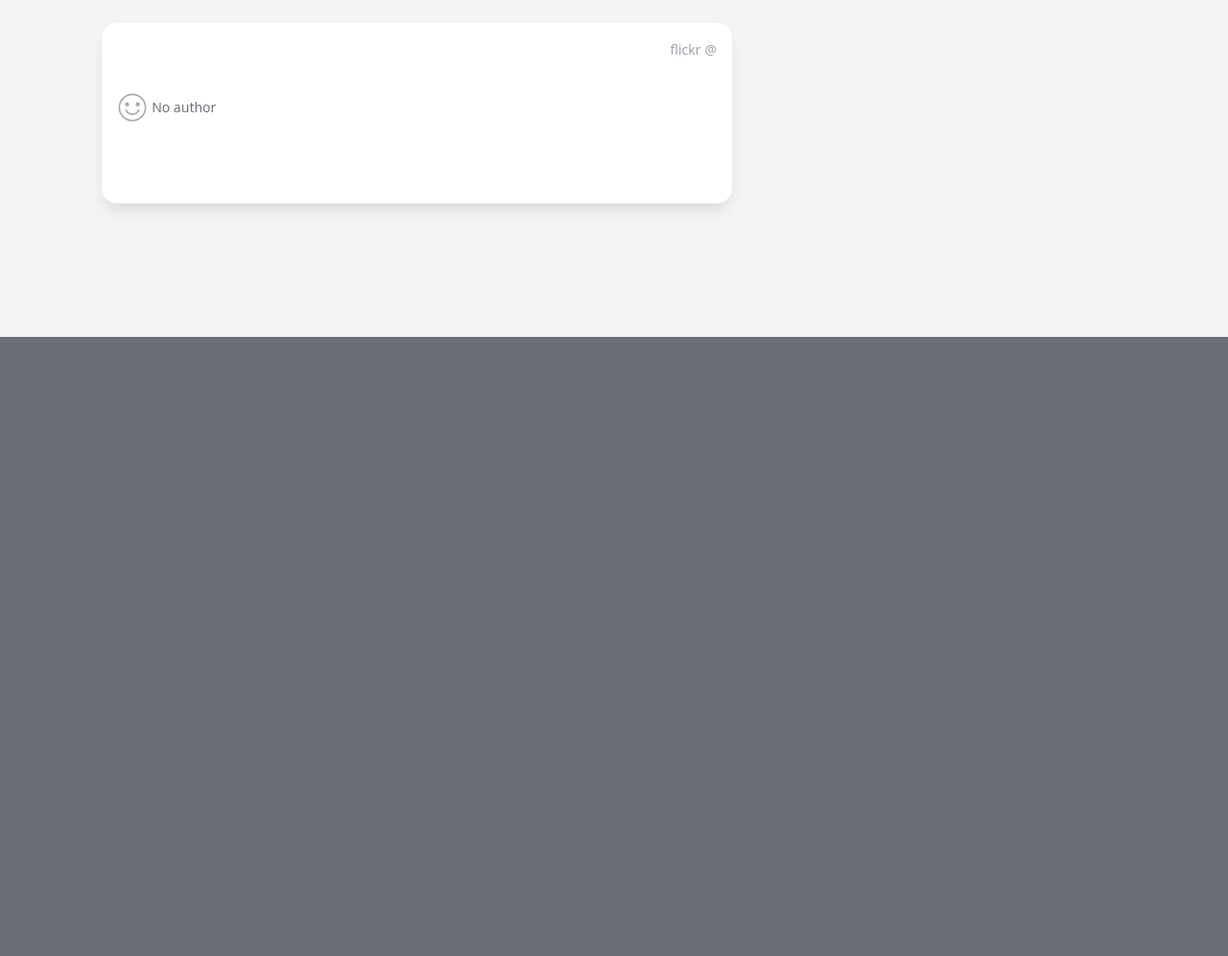
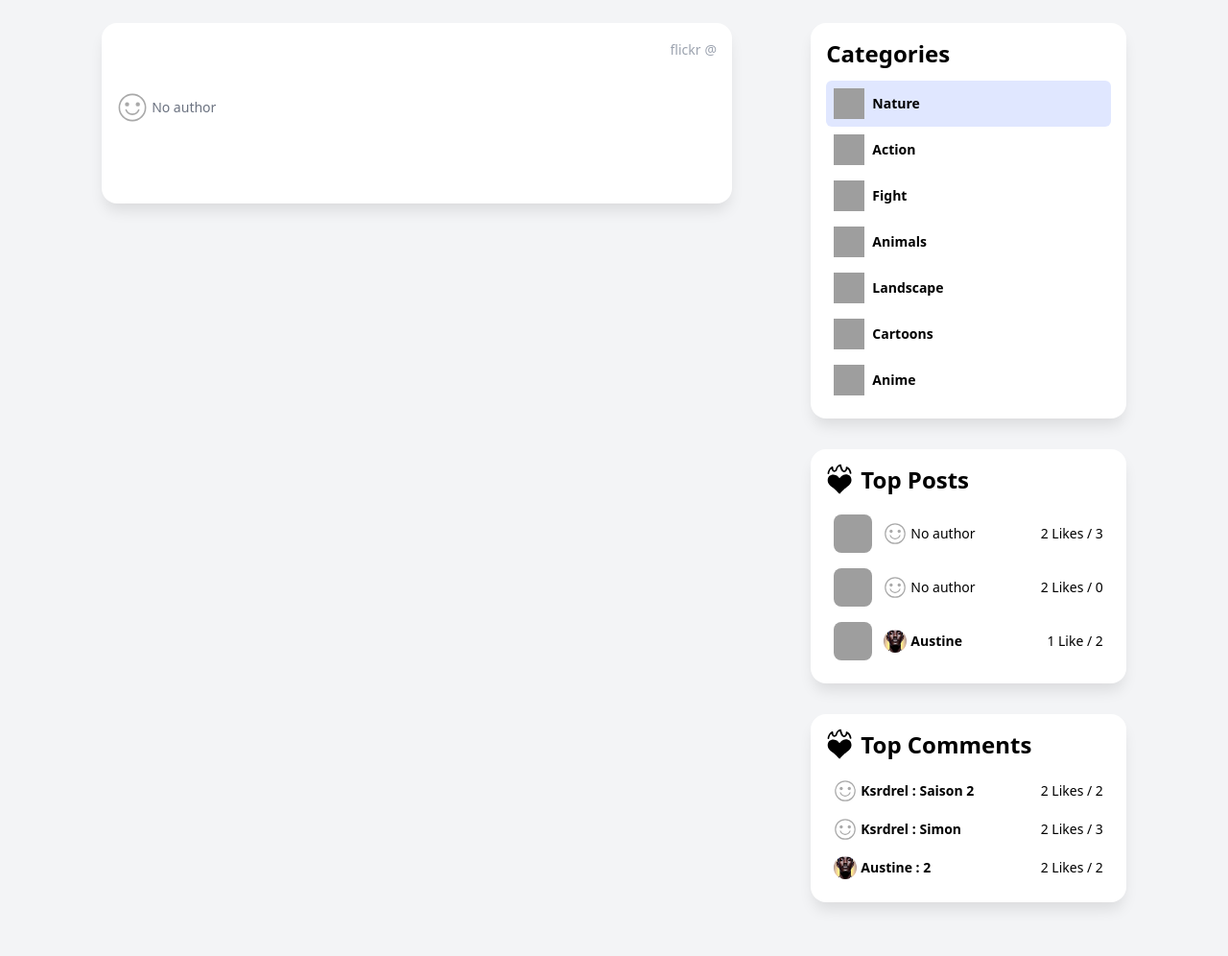
Before and after one commit to SiandjaRemy/Django-HTMX-app, a Django app: template templates/a_post/post_detail.html in a window 1280 px wide. Shown: the part 449-1445 px from the top of the page at 96% size. Before the commit the page ends 800 px from the top, so only its background shows below. Run offline with Django 5.2, Linux system fonts and the light colour scheme; the template is opened without the code that fills it: values that come from a table or form of the project are taken from there, others are empty; data comes from the database, SQL or seed files in the repository; both versions use the stored data as it was after the commit; some libraries are stand-ins or nearby versions; grey boxes are pictures that could not be loaded.

Commit message:
Optimizations

```diff
--- a/a_post/models.py
+++ b/a_post/models.py
@@ -14,7 +14,7 @@ class Post(models.Model):
     image = models.URLField(max_length=500)
     body = models.TextField()
     likes = models.ManyToManyField(User, related_name="liked_posts", through="LikedPost")
-    tags = models.ManyToManyField("Tag")
+    tags = models.ManyToManyField("Tag", related_name="posts")
     artist = models.CharField(max_length=500, null=True)
     url = models.URLField(max_length=500, null=True)
     created_at = models.DateTimeField(auto_now_add=True)
--- a/a_post/templatetags/sidebar.py
+++ b/a_post/templatetags/sidebar.py
@@ -8,11 +8,28 @@ User = get_user_model()
 
 register = Library()
 
+
 @register.inclusion_tag("includes/sidebar.html")
 def sidebar_view(tag=None, user=None):
     all_categories = Tag.objects.all()
-    top_post = Post.objects.annotate(number_of_likes=Count("likes"), number_of_comments=Count("comments")).select_related("author").prefetch_related("tags", "likes", "comments", "author__profile").filter(number_of_likes__gt=0).order_by("-number_of_likes")
-    top_comments = Comment.objects.annotate(number_of_likes=Count("likes"), number_of_replies=Count("replies")).select_related("author", "parent_post").prefetch_related("likes", "replies", "author__profile").filter(number_of_likes__gt=0).order_by("-number_of_likes")
+    top_post = (
+        Post.objects.annotate(
+            number_of_likes=Count("likes"),
+        )
+        .select_related("author")
+        .prefetch_related("likes", "comments")
+        .filter(number_of_likes__gt=0)
+        .order_by("-number_of_likes")
+    )
+    top_comments = (
+        Comment.objects.annotate(
+            number_of_likes=Count("likes"),
+        )
+        .select_related("author", "parent_post")
+        .prefetch_related("likes", "replies", "author__profile")
+        .filter(number_of_likes__gt=0)
+        .order_by("-number_of_likes")
+    )
 
     # if user:
     #     user = User.objects.prefetch_related("profile", "liked_posts", "liked_comments").filter(username=user.username)
--- a/templates/a_post/post.html
+++ b/templates/a_post/post.html
@@ -52,10 +52,10 @@
         class="font-bold hover:underline"
         href="{% url 'post-detail' post.id %}"
       >
-      {% if post.number_of_comments > 0 %}
+      {% if post.all_post_comments.count %}
         <div id="commentscount-{{ post.id }}" class="flex items-center">
-          Comment{{ post.number_of_comments|pluralize }}
-        <span class="font-light text-gray-500 ml-1">{{ post.number_of_comments }}</span>
+          Comment{{ post.all_post_comments.count|pluralize }}
+        <span class="font-light text-gray-500 ml-1">{{ post.all_post_comments.count }}</span>
         </div>
         {% else %}
         {% if user.is_authenticated %}
--- a/templates/a_post/post_detail.html
+++ b/templates/a_post/post_detail.html
@@ -37,7 +37,7 @@
 
 
     <div id="tab-contents">
-        {% if post.all_post_comments.count %}
+        {% if post.has_comments %}
 
             {% for comment in post.all_post_comments %}
 
--- a/templates/includes/sidebar.html
+++ b/templates/includes/sidebar.html
@@ -36,7 +36,7 @@
                             <span class="text-sm mr-1">No author</span>
                             {% endif %}
                         </div>
-                        <span class="text-sm {% if user in post.likes.all %} font-bold {% else %} font-light {% endif %} text-grey-500 shrink-0">{{ post.number_of_likes }} Like{{ post.number_of_likes | pluralize }} / {{ post.number_of_comments }}</span>
+                        <span class="text-sm {% if user in post.likes.all %} font-bold {% else %} font-light {% endif %} text-grey-500 shrink-0">{{ post.likes.count }} Like{{ post.likes.count | pluralize }} / {{ post.comments.count }}</span>
                     </a>
                 </li>
                 {% endfor %}
@@ -59,7 +59,7 @@
                             {% endif %}
                             <span class="font-bold text-sm mr-1 truncate capitalize">{% if comment.author %} {{ comment.author}} {% else %} <span class="font-light">No author</span> {% endif %} : <span class="">{{ comment.body }}</span></span>
                         </div>
-                        <span class="text-sm {% if user in comment.likes.all %} font-bold {% else %} font-light {% endif %} text-grey-500 shrink-0">{{ comment.number_of_likes }} Like{{ comment.number_of_likes | pluralize }} / {{ comment.number_of_replies }}</span>
+                        <span class="text-sm {% if user in comment.likes.all %} font-bold {% else %} font-light {% endif %} text-grey-500 shrink-0">{{ comment.likes.count }} Like{{ comment.likes.count | pluralize }} / {{ comment.replies.count }}</span>
                     </a>
                 </li>
                 {% endfor %}
--- a/templates/layouts/a.html
+++ b/templates/layouts/a.html
@@ -20,6 +20,8 @@
         </main>
 
 
+        {% load sidebar %}
+        {% sidebar_view tag user %}
 
 </content>
 
--- a/templates/snippets/add_comment_reply.html
+++ b/templates/snippets/add_comment_reply.html
@@ -12,7 +12,7 @@ _="on load transition my margin-top to 0 over 0.2 seconds then transition my opa
             <path d="M24 22h-24l12-20z"/>
         </svg>
     </div>
-    {% if comment.replies.count  %}
+    {% if comment.has_replies  %}
         Repl{{ comment.replies.count|pluralize:'y,ies' }}
         <span class="font-light text-gray-500 ml-1">{{ comment.replies.count }}</span>
     {% else %}
```
Also changed, not shown: a_post/views.py (+9 -2 lines), a_post/migrations/0019_alter_post_tags.py (added), db.sqlite3, media/avatars/IMG-20221213-WA0038.jpg (added).
